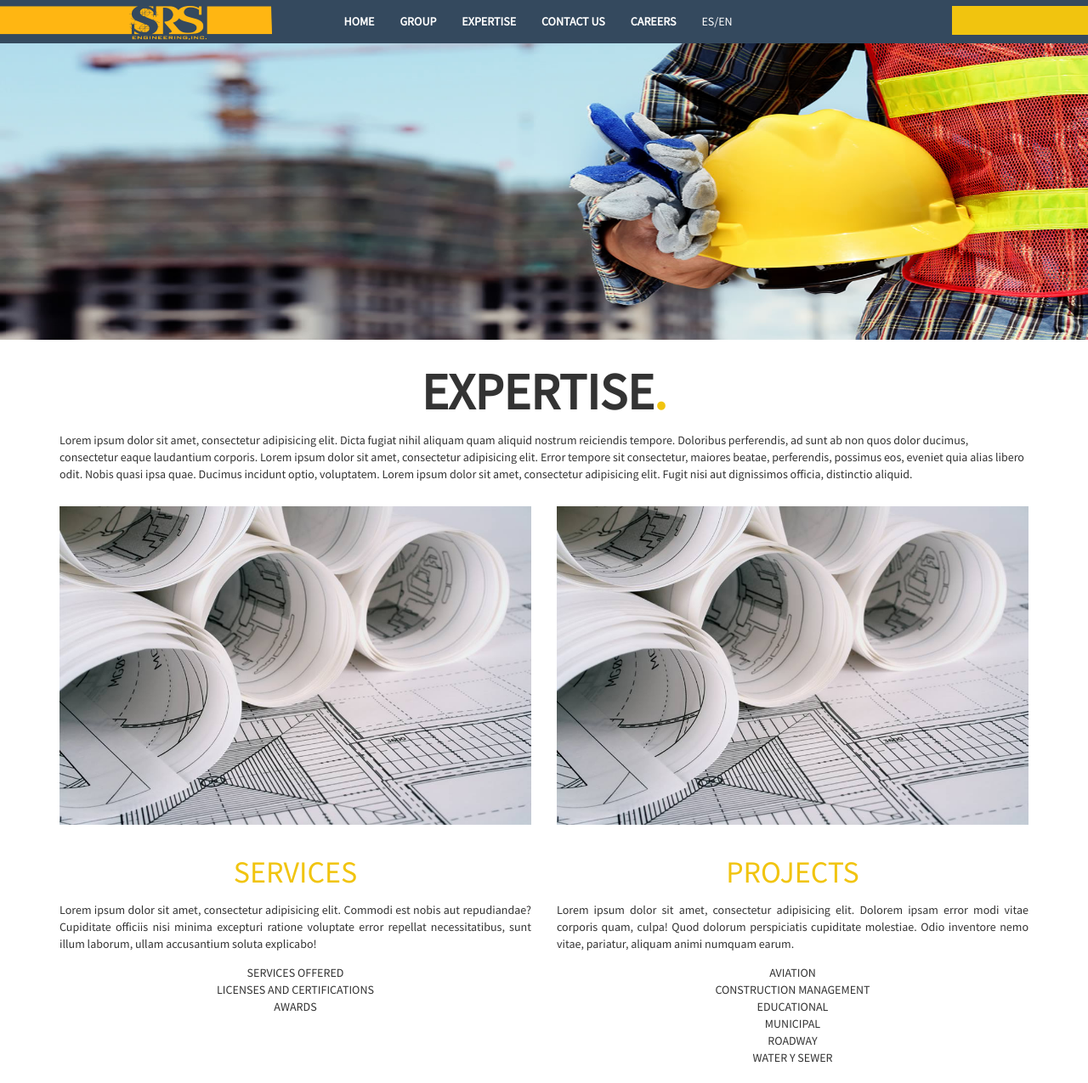
After one commit to manvicio/srs, a Django app: page /expertise/ in a window 1280 px wide. The commit adds this page. Shown: the whole page at 85% size. Run offline with Django 3.2, Linux system fonts and the light colour scheme; some libraries are stand-ins or nearby versions.

Commit message:
pagina expertise terminada

```diff
--- a/apps/home/static/css/home.css
+++ b/apps/home/static/css/home.css
@@ -2,7 +2,8 @@
   font-size: 4.3em;
 }
 #title-team,
-#title-about {
+#title-about,
+#title-expertise {
   font-family: 'Fjalla One', sans-serif;
   letter-spacing: 5px;
 }
@@ -15,6 +16,9 @@
 }
 .margen-top-medio {
   margin-top: 0.5em;
+}
+.margen-top-uno {
+  margin-top: 1em;
 }
 .margen-top-dos {
   margin-top: 2em;
--- a/apps/home/static/stylus/base.styl
+++ b/apps/home/static/stylus/base.styl
@@ -1,6 +1,6 @@
 .font-size-4-3
 	font-size 4.3em
 
-#title-team, #title-about
+#title-team, #title-about, #title-expertise
 	font-family 'Fjalla One', sans-serif
 	letter-spacing 5px
--- a/apps/home/static/stylus/layout.styl
+++ b/apps/home/static/stylus/layout.styl
@@ -9,6 +9,9 @@
 
 .margen-top-medio
 	margin-top 0.5em
+
+.margen-top-uno
+	margin-top 1em
 
 .margen-top-dos
 	margin-top 2em
--- /dev/null
+++ b/apps/home/templates/expertise.html
@@ -0,0 +1,71 @@
+{% extends 'base2.html' %}
+
+{% load static from staticfiles %}
+
+{% block css %}
+	<link rel="stylesheet" href="{% static 'css/home.css' %}">
+	<link rel="stylesheet" href="{% static 'css/style.css' %}">
+{% endblock %}
+
+{% block main %}
+
+<header id="header-portada">
+	<img src="{% static 'img/portada.jpg' %}" width="100%" height="350px">
+</header>
+
+<section>
+	<div class="container">
+		<div class="row margen-top-dos">
+			<div class="col-md-6 col-md-offset-3">
+				<p class="text-center" id="title-expertise">
+					<h1 class="font-size-4-3 text-center"><strong>EXPERTISE<span class="color-texto-sunflower">.</span></strong></h1>
+				</p>
+			</div>
+			<div class="col-md-12">
+				<p class="margen-top-uno">
+					Lorem ipsum dolor sit amet, consectetur adipisicing elit. Dicta fugiat nihil aliquam quam aliquid nostrum reiciendis tempore. Doloribus perferendis, ad sunt ab non quos dolor ducimus, consectetur eaque laudantium corporis. Lorem ipsum dolor sit amet, consectetur adipisicing elit. Error tempore sit consectetur, maiores beatae, perferendis, possimus eos, eveniet quia alias libero odit. Nobis quasi ipsa quae. Ducimus incidunt optio, voluptatem. Lorem ipsum dolor sit amet, consectetur adipisicing elit. Fugit nisi aut dignissimos officia, distinctio aliquid.
+				</p>
+			</div>
+		</div>
+	</div>
+</section>
+
+<section>
+	<div class="container">
+		<div class="row margen-top-dos">
+			<div class="col-md-6">
+				<img src="{% static 'img/main-foto.jpg' %}" width="100%">
+				<h1 class="color-texto-sunflower text-center margen-top-uno">SERVICES</h1>
+				<p class="text-justify margen-top-uno">
+					Lorem ipsum dolor sit amet, consectetur adipisicing elit. Commodi est nobis aut repudiandae? Cupiditate officiis nisi minima excepturi ratione voluptate error repellat necessitatibus, sunt illum laborum, ullam accusantium soluta explicabo!
+				</p>
+				<div class="lista margen-top-uno text-center">
+
+						<p>SERVICES OFFERED</p>
+						<p>LICENSES AND CERTIFICATIONS</p>
+						<p>AWARDS</p>
+
+				</div>
+			</div>
+			<div class="col-md-6">
+				<img src="{% static 'img/main-foto.jpg' %}" width="100%">
+				<h1 class="color-texto-sunflower text-center margen-top-uno">PROJECTS</h1>
+				<p class="text-justify margen-top-uno">
+					Lorem ipsum dolor sit amet, consectetur adipisicing elit. Dolorem ipsam error modi vitae corporis quam, culpa! Quod dolorum perspiciatis cupiditate molestiae. Odio inventore nemo vitae, pariatur, aliquam animi numquam earum.
+				</p>
+				<div class="lista margen-top-uno text-center">
+
+						<p>AVIATION</p>
+						<p>CONSTRUCTION MANAGEMENT</p>
+						<p>EDUCATIONAL</p>
+						<p>MUNICIPAL</p>
+						<p>ROADWAY</p>
+						<p>WATER Y SEWER</p>
+
+				</div>
+			</div>
+		</div>
+	</div>
+</section>
+
+{% endblock %}
--- a/apps/home/urls.py
+++ b/apps/home/urls.py
@@ -1,7 +1,8 @@
 from django.conf.urls import patterns, include, url
-from .views import HomeView, GroupView
+from .views import HomeView, GroupView, ExpertiseView
 
 urlpatterns = patterns('',
     url(r'^$', HomeView.as_view(), name='home'),
     url(r'^group/$', GroupView.as_view(), name='group'),
+    url(r'^expertise/$', ExpertiseView.as_view(), name='expertise'),
 )
--- a/apps/home/views.py
+++ b/apps/home/views.py
@@ -10,3 +10,7 @@ class HomeView(TemplateView):
 class GroupView(TemplateView):
 
 	template_name = 'group.html'
+
+class ExpertiseView(TemplateView):
+
+	template_name = 'expertise.html'
--- a/templates/base.html
+++ b/templates/base.html
@@ -50,7 +50,7 @@
             <ul class="nav navbar-nav">
               <li><a href="/"><b>HOME</b></a></li>
               <li><a href="/group"><b>GROUP</b></a></li>
-              <li><a href="#"><b>EXPERTISE</b></a></li>
+              <li><a href="/expertise"><b>EXPERTISE</b></a></li>
               <li><a href="#"><b>CONTACT US</b></a></li>
               <li><a href="#"><b>CAREERS</b></a></li>
               <li><a href="#">ES/EN</a></li>
```
Also changed, not shown: apps/home/static/img/portada.jpg (added), 2 other files.
